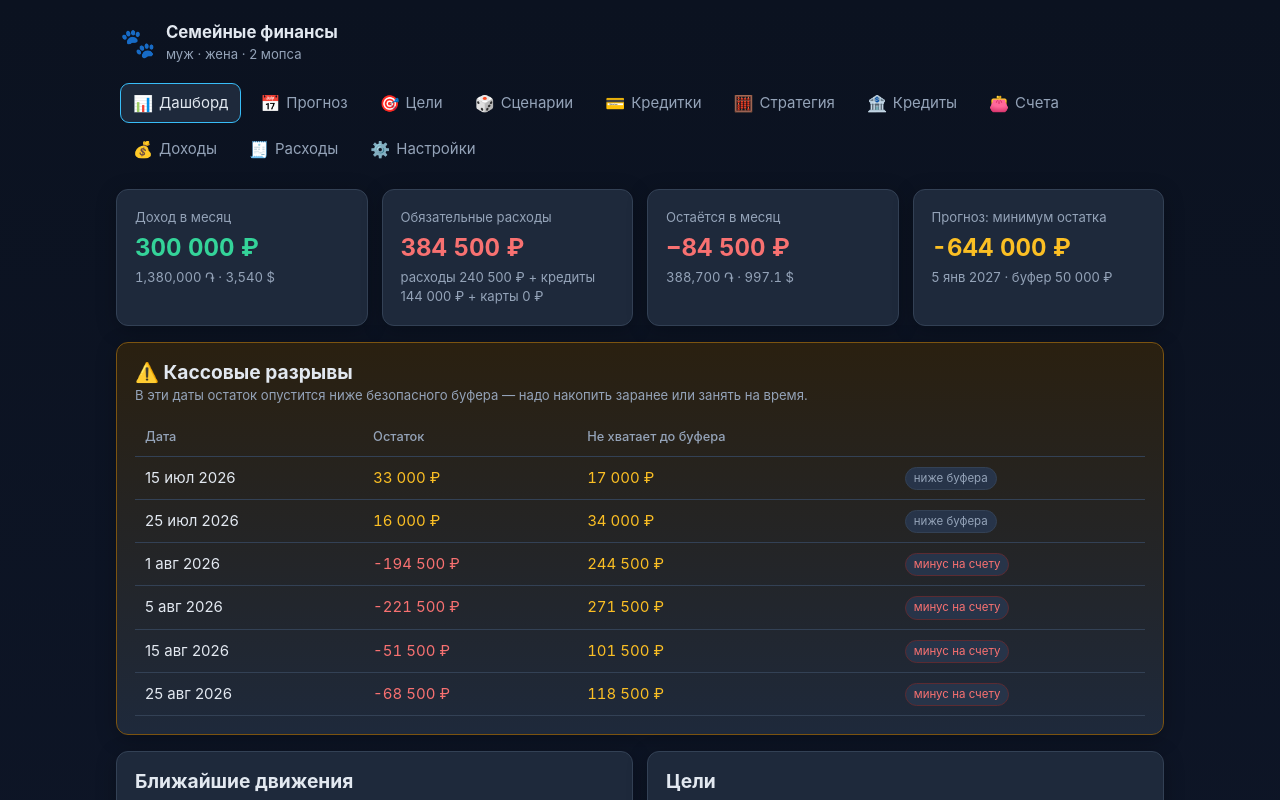
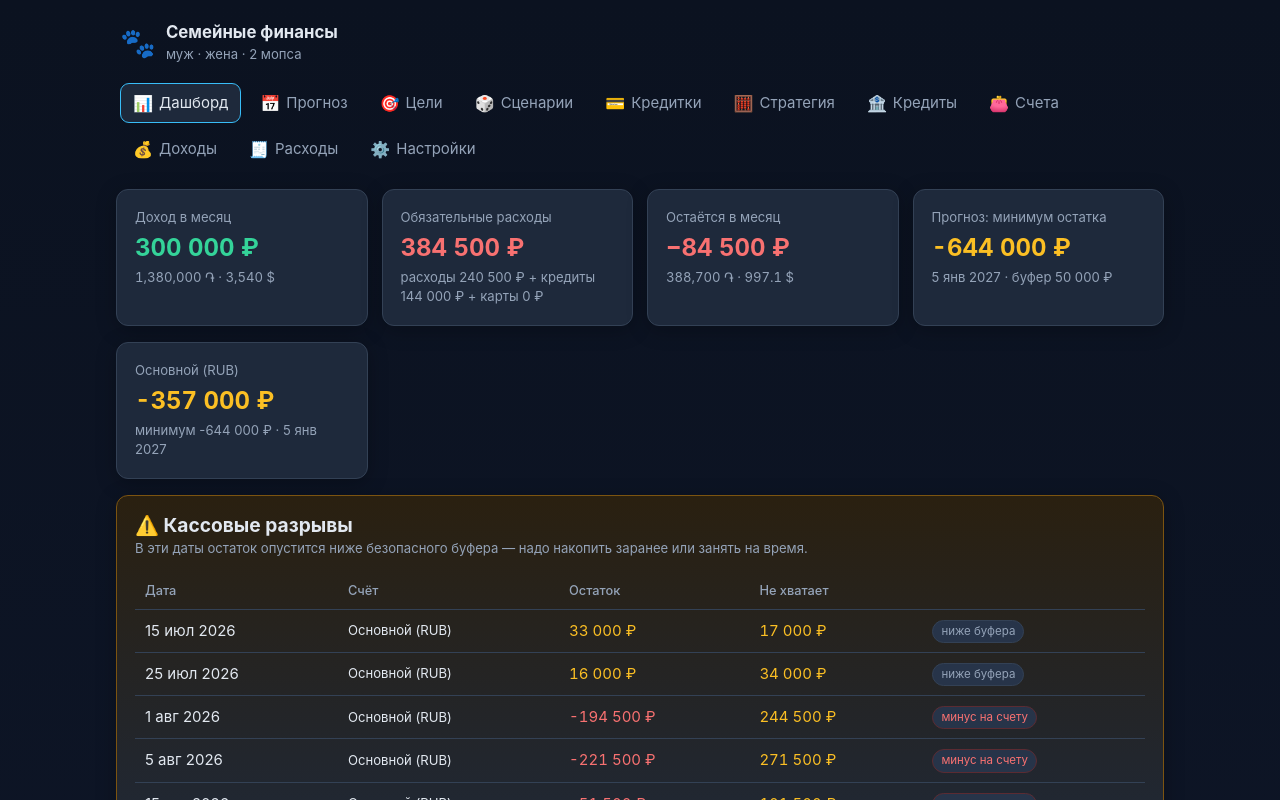
Before and after one commit to n0d3m4g0s/personal-cashflow, a Vue app: page / in a window 1280 px wide. Shown: the top 800 px of the page. Built offline with nearby package versions, Linux system fonts and the light colour scheme.

Commit message:
UI: карточки счетов и посчётные алерты на дашборде

```diff
--- a/src/components/Dashboard.vue
+++ b/src/components/Dashboard.vue
@@ -8,6 +8,8 @@ const rates = computed(() => state.settings.rates)
 const monthly = computed(() => buildMonthly(state, rates.value))
 const forecast = computed(() => buildForecast(state))
 const goals = computed(() => computeGoals(state))
+const perAccount = computed(() => forecast.value.perAccount || [])
+function moneyIn(v, cur) { return formatMoney(v, cur) }
 
 const upcoming = computed(() => forecast.value.events.slice(0, 12))
 const alerts = computed(() => forecast.value.alerts.slice(0, 6))
@@ -49,6 +51,17 @@ function sign(a) { return (a >= 0 ? '+' : '−') + money(Math.abs(a)) }
       </div>
     </section>
 
+    <!-- Карточки счетов -->
+    <section v-if="perAccount.length" class="grid summary">
+      <div v-for="pa in perAccount" :key="pa.account.id" class="card stat">
+        <div class="muted small">{{ pa.account.name }} ({{ pa.currency }})</div>
+        <div class="big mono" :class="pa.minBalance < pa.buffer ? 'warn' : 'pos'">{{ moneyIn(pa.endBalance, pa.currency) }}</div>
+        <div class="small muted">
+          минимум {{ moneyIn(pa.minBalance, pa.currency) }} · {{ fmtHuman(pa.minBalanceDate) }}
+        </div>
+      </div>
+    </section>
+
     <!-- Алерты -->
     <section v-if="alerts.length" class="card alert-box">
       <h2>⚠️ Кассовые разрывы</h2>
@@ -56,12 +69,13 @@ function sign(a) { return (a >= 0 ? '+' : '−') + money(Math.abs(a)) }
         В эти даты остаток опустится ниже безопасного буфера — надо накопить заранее или занять на время.
       </p>
       <table>
-        <thead><tr><th>Дата</th><th>Остаток</th><th>Не хватает до буфера</th><th></th></tr></thead>
+        <thead><tr><th>Дата</th><th>Счёт</th><th>Остаток</th><th>Не хватает</th><th></th></tr></thead>
         <tbody>
           <tr v-for="(a, i) in alerts" :key="i">
             <td class="nowrap">{{ fmtHuman(a.date) }}</td>
-            <td class="mono" :class="a.belowZero ? 'neg' : 'warn'">{{ money(a.balance) }}</td>
-            <td class="mono warn">{{ money(a.shortfall) }}</td>
+            <td class="small">{{ a.accountName }} ({{ a.currency }})</td>
+            <td class="mono" :class="a.belowZero ? 'neg' : 'warn'">{{ moneyIn(a.balance, a.currency) }}</td>
+            <td class="mono warn">{{ moneyIn(a.shortfall, a.currency) }}</td>
             <td>
               <span v-if="a.belowZero" class="pill" style="color: var(--red); border-color: #5b2b32">минус на счету</span>
               <span v-else class="pill warn">ниже буфера</span>
@@ -71,8 +85,7 @@ function sign(a) { return (a >= 0 ? '+' : '−') + money(Math.abs(a)) }
       </table>
     </section>
     <section v-else class="card ok-box">
-      ✅ На горизонте прогноза кассовых разрывов нет — остаток не опускается ниже буфера
-      ({{ money(forecast.buffer) }}).
+      ✅ На горизонте прогноза кассовых разрывов нет - ни один счёт не опускается ниже своего буфера.
     </section>
 
     <div class="grid two">
```
